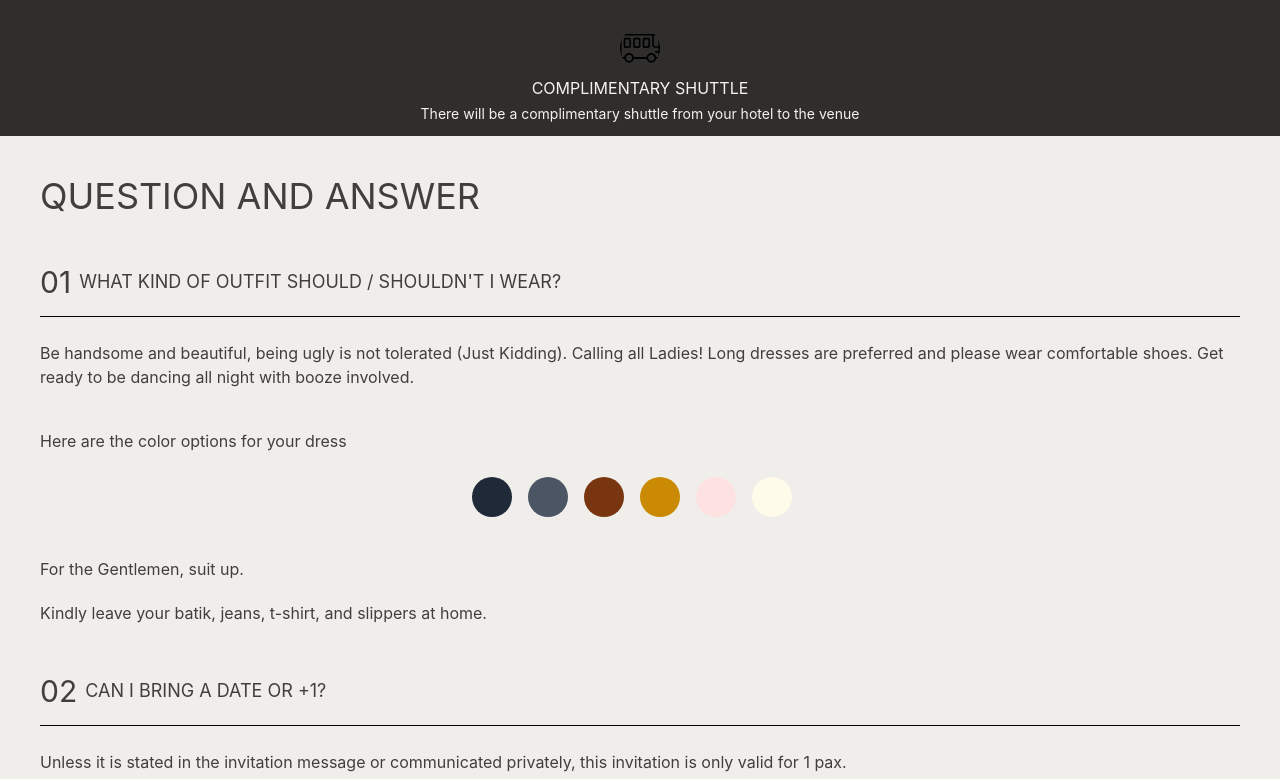
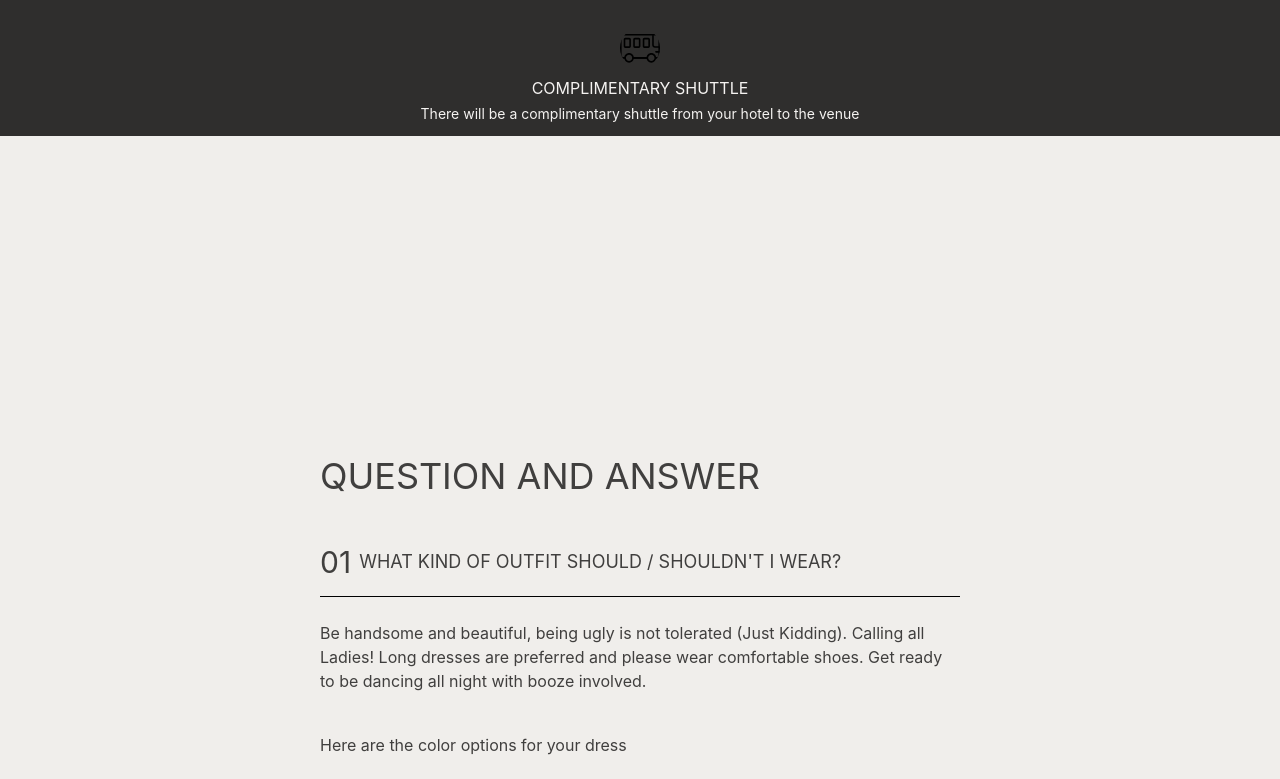
Before and after one commit to ariobintangn/hana-bintang-invitation, a React (Create React App) app in the folder hana-bintang-invitation/: page / in a window 1280 px wide. Shown: the part 5180-5959 px from the top of the page. Built offline with nearby package versions, Linux system fonts and the light colour scheme.

Commit message:
revised reactive margins

```diff
--- a/hana-bintang-invitation/src/App.js
+++ b/hana-bintang-invitation/src/App.js
@@ -326,7 +326,7 @@ function App() {
       {/*QNA*/}
 
       <div className="bg-ccream text-gray">
-        <div className="p-10" id="QNAContainer">
+        <div className="p-10 md:p-24 lg:p-48 xl:p-80" id="QNAContainer">
           <div className="text-4xl">QUESTION AND ANSWER</div>
           <div className="container mt-12" id="qnaItemsContainer">
             <div className="flex flex-row  border-b border-black pb-4">
```
